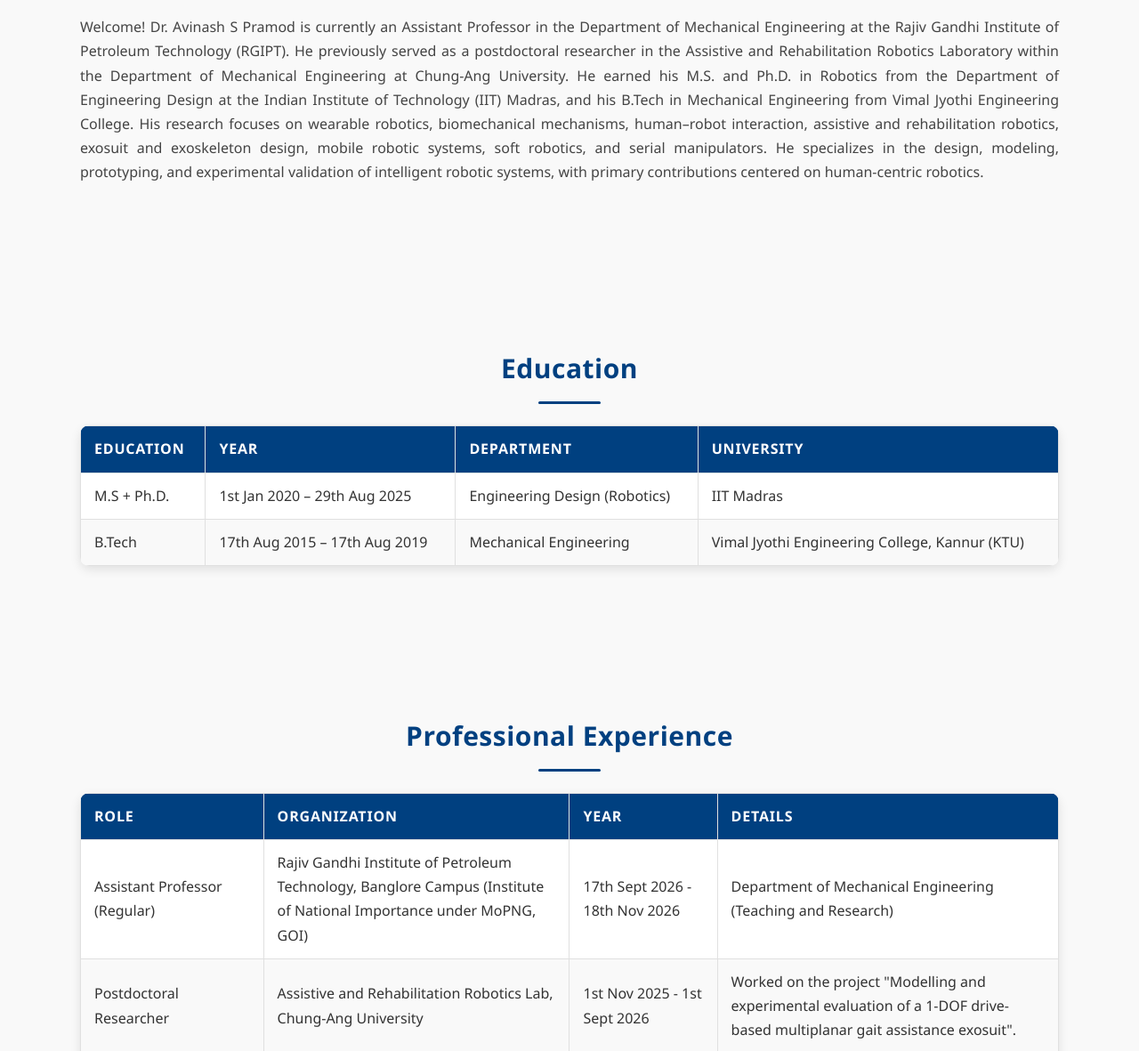
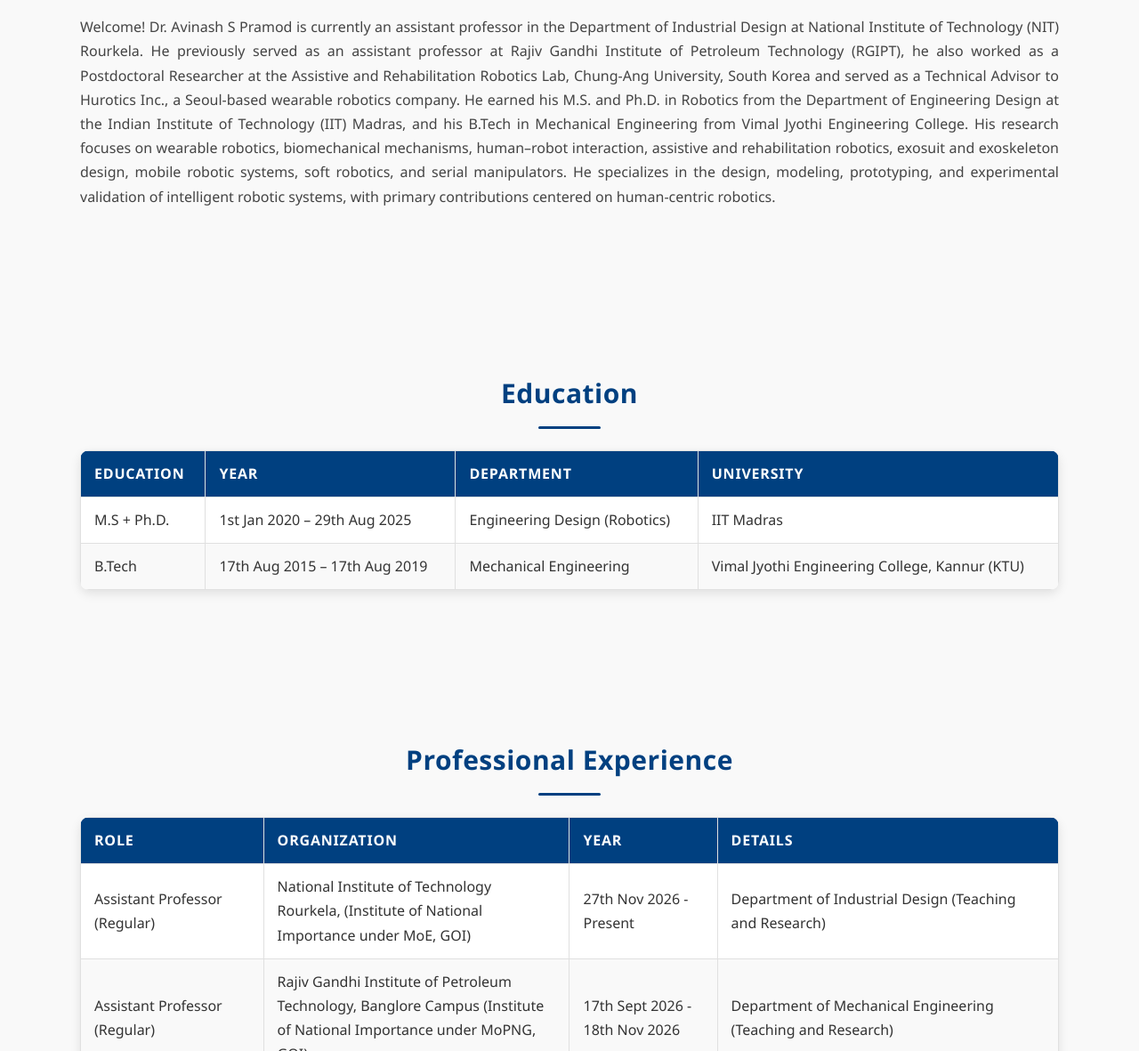
Before and after one commit to AvinashSPramod/AvinashSPramod.github.io, a plain HTML site: page index.html in a window 1280 px wide. Shown: the part 514-1695 px from the top of the page at 89% size. Drawn offline with nearby package versions, Linux system fonts and the light colour scheme.

Commit message:
Update index.html

```diff
--- a/index.html
+++ b/index.html
@@ -107,7 +107,7 @@
 
   <section id="about" class="reveal">
     <h2>About Me</h2>
-    <p>Welcome! Dr. Avinash S Pramod is currently an Assistant Professor in the Department of Mechanical Engineering at the Rajiv Gandhi Institute of Petroleum Technology (RGIPT). He previously served as a postdoctoral researcher in the Assistive and Rehabilitation Robotics Laboratory within the Department of Mechanical Engineering at Chung-Ang University. He earned his M.S. and Ph.D. in Robotics from the Department of Engineering Design at the Indian Institute of Technology (IIT) Madras, and his B.Tech in Mechanical Engineering from Vimal Jyothi Engineering College.
+    <p>Welcome! Dr. Avinash S Pramod is currently an assistant professor in the Department of Industrial Design at National Institute of Technology (NIT) Rourkela. He previously served as an assistant professor at Rajiv Gandhi Institute of Petroleum Technology (RGIPT), he also worked as a Postdoctoral Researcher at the Assistive and Rehabilitation Robotics Lab, Chung-Ang University, South Korea and served as a Technical Advisor to Hurotics Inc., a Seoul-based wearable robotics company. He earned his M.S. and Ph.D. in Robotics from the Department of Engineering Design at the Indian Institute of Technology (IIT) Madras, and his B.Tech in Mechanical Engineering from Vimal Jyothi Engineering College.
        His research focuses on wearable robotics, biomechanical mechanisms, human–robot interaction, assistive and rehabilitation robotics, exosuit and exoskeleton design, mobile robotic systems, soft robotics, and serial manipulators. He specializes in the design, modeling, prototyping, and experimental validation of intelligent robotic systems, with primary contributions centered on human-centric robotics. </p>
   </section>
 
@@ -152,6 +152,12 @@
         </tr>
       </thead>
       <tbody>
+        <tr>
+          <td>Assistant Professor (Regular)</td>
+          <td>National Institute of Technology Rourkela, (Institute of National Importance under MoE, GOI)</td>
+          <td>27th Nov 2026 - Present</td>
+          <td>Department of Industrial Design (Teaching and Research)</td>
+        </tr>
         <tr>
           <td>Assistant Professor (Regular)</td>
           <td>Rajiv Gandhi Institute of Petroleum Technology, Banglore Campus (Institute of National Importance under MoPNG, GOI)</td>
```
